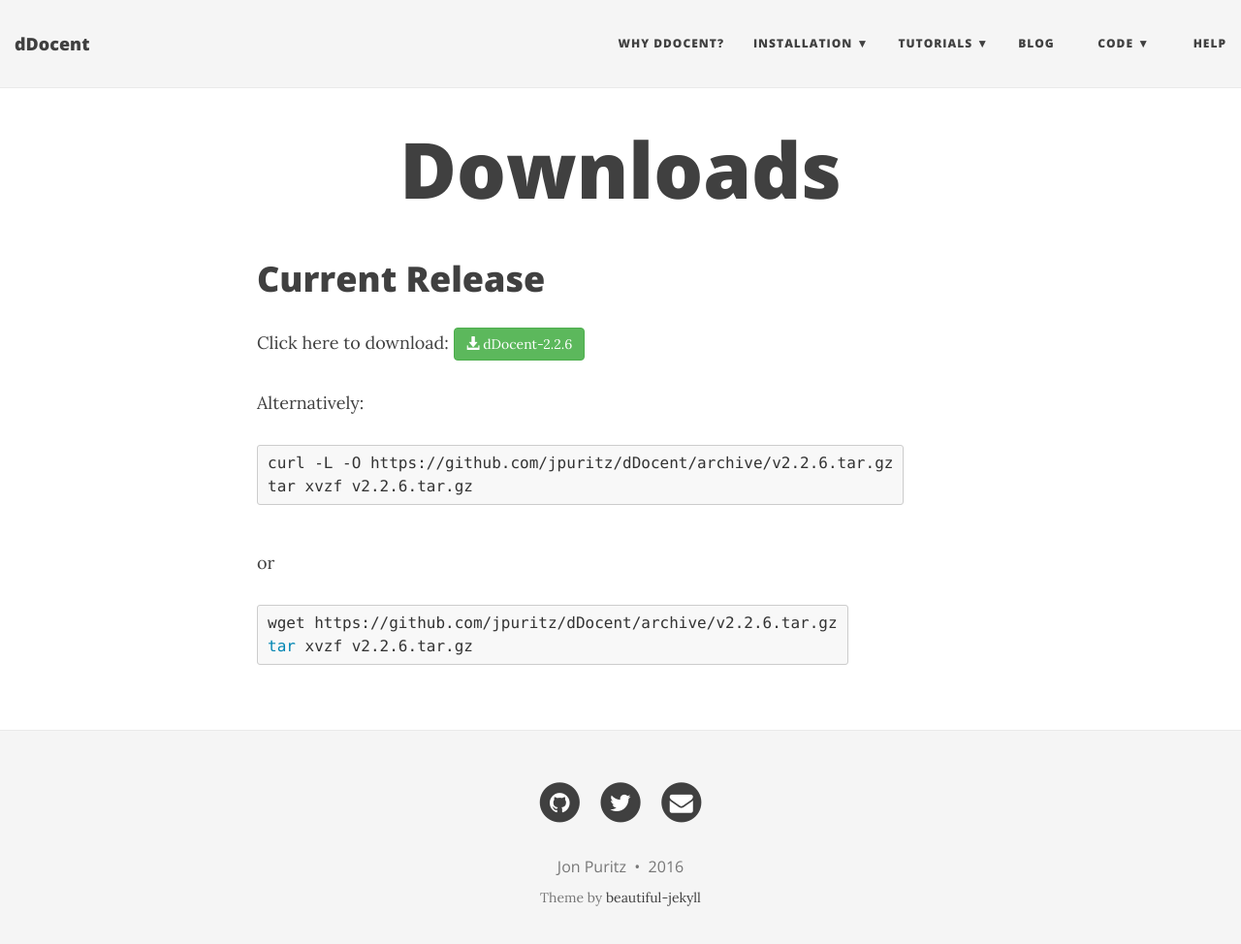
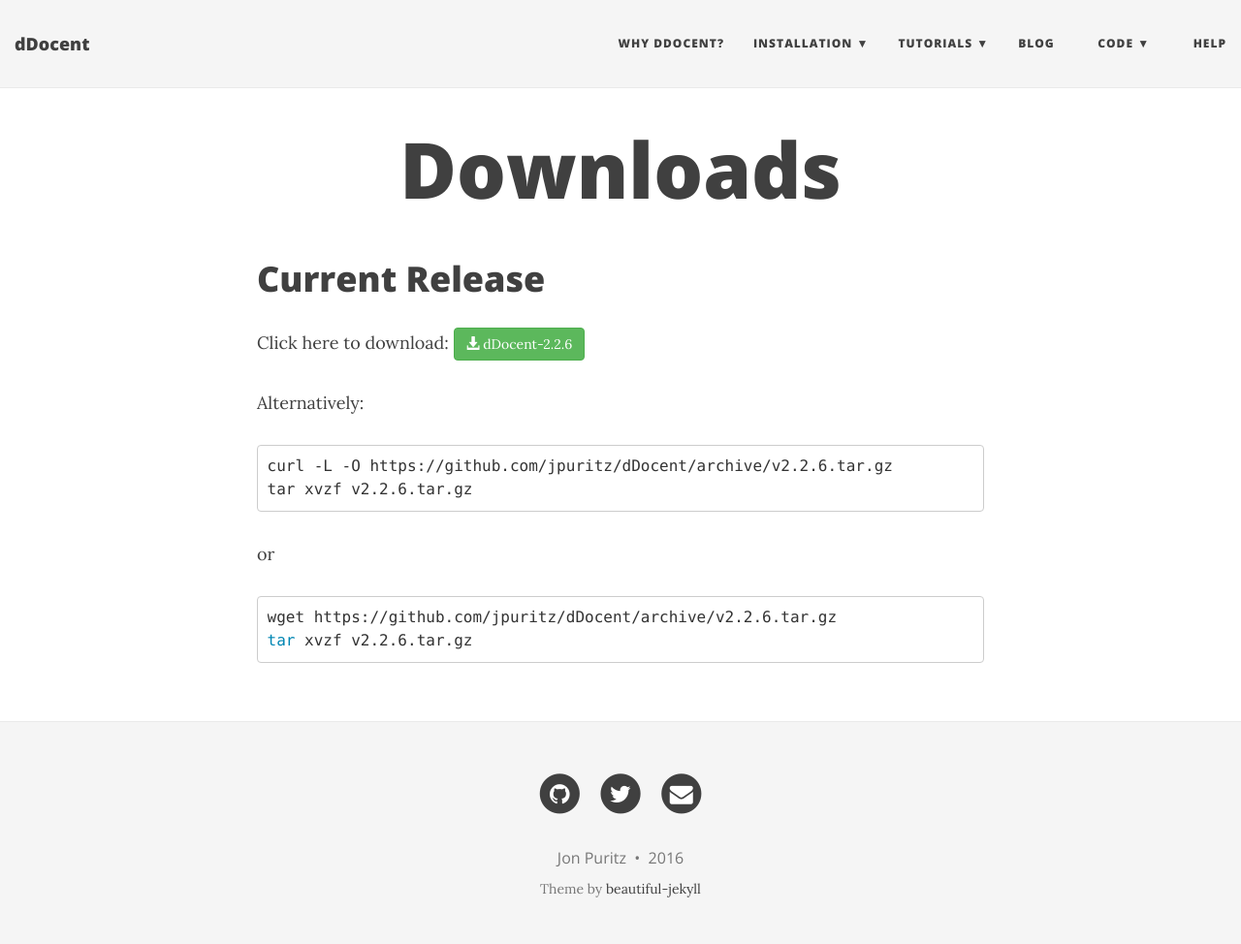
Before and after one commit to jpuritz/dDocent, a Jekyll site: the page built from downloads.md, in a window 1280 px wide and 987 px high. Shown: the top 974 px of the window at 97% size. Built offline with Jekyll 4.4.1, drawn with Linux system fonts in a browser that asks for light colours; nearby versions of some CDN libraries; library files that are not in the unit come from our copies.

Commit message:
Update pygment_highlights.css

```diff
--- a/css/pygment_highlights.css
+++ b/css/pygment_highlights.css
@@ -1,72 +1,68 @@
-/*
- * GitHub style for Pygments syntax highlighter, for use with Jekyll
- * Courtesy of GitHub.com
- */
-/* Make code block overflow */
-.highlight pre, pre, .highlight .hll {background-color: #f8f8f8; border: 1px solid #ccc; padding: 6px 10px; border-radius: 3px; }
-.highlight .c { color: #999988; font-style: italic; }
-.highlight .err { color: #a61717; background-color: #e3d2d2; }
-.highlight .k { font-weight: bold; }
-.highlight .o { font-weight: bold; }
-.highlight .cm { color: #999988; font-style: italic; }
-.highlight .cp { color: #999999; font-weight: bold; }
-.highlight .c1 { color: #999988; font-style: italic; }
-.highlight .cs { color: #999999; font-weight: bold; font-style: italic; }
-.highlight .gd { color: #000000; background-color: #ffdddd; }
-.highlight .gd .x { color: #000000; background-color: #ffaaaa; }
-.highlight .ge { font-style: italic; }
-.highlight .gr { color: #aa0000; }
-.highlight .gh { color: #999999; }
-.highlight .gi { color: #000000; background-color: #ddffdd; }
-.highlight .gi .x { color: #000000; background-color: #aaffaa; }
-.highlight .go { color: #888888; }
-.highlight .gp { color: #555555; }
-.highlight .gs { font-weight: bold; }
-.highlight .gu { color: #800080; font-weight: bold; }
-.highlight .gt { color: #aa0000; }
-.highlight .kc { font-weight: bold; }
-.highlight .kd { font-weight: bold; }
-.highlight .kn { font-weight: bold; }
-.highlight .kp { font-weight: bold; }
-.highlight .kr { font-weight: bold; }
-.highlight .kt { color: #445588; font-weight: bold; }
-.highlight .m { color: #009999; }
-.highlight .s { color: #dd1144; }
-.highlight .n { color: #333333; }
-.highlight .na { color: teal; }
-.highlight .nb { color: #0086b3; }
-.highlight .nc { color: #445588; font-weight: bold; }
-.highlight .no { color: teal; }
-.highlight .ni { color: purple; }
-.highlight .ne { color: #990000; font-weight: bold; }
-.highlight .nf { color: #990000; font-weight: bold; }
-.highlight .nn { color: #555555; }
-.highlight .nt { color: navy; }
-.highlight .nv { color: teal; }
-.highlight .ow { font-weight: bold; }
-.highlight .w { color: #bbbbbb; }
-.highlight .mf { color: #009999; }
-.highlight .mh { color: #009999; }
-.highlight .mi { color: #009999; }
-.highlight .mo { color: #009999; }
-.highlight .sb { color: #dd1144; }
-.highlight .sc { color: #dd1144; }
-.highlight .sd { color: #dd1144; }
-.highlight .s2 { color: #dd1144; }
-.highlight .se { color: #dd1144; }
-.highlight .sh { color: #dd1144; }
-.highlight .si { color: #dd1144; }
-.highlight .sx { color: #dd1144; }
-.highlight .sr { color: #009926; }
-.highlight .s1 { color: #dd1144; }
-.highlight .ss { color: #990073; }
-.highlight .bp { color: #999999; }
-.highlight .vc { color: teal; }
-.highlight .vg { color: teal; }
-.highlight .vi { color: teal; }
-.highlight .il { color: #009999; }
-.highlight .gc { color: #999; background-color: #EAF2F5; }
+/*hightling from https://github.com/mojombo/tpw/blob/master/css/syntax.css*/
+.highlight  { background: #ffffff; }
+.highlight .c { color: #999988; font-style: italic } /* Comment */
+.highlight .err { color: #a61717; background-color: #e3d2d2 } /* Error */
+.highlight .k { font-weight: bold } /* Keyword */
+.highlight .o { font-weight: bold } /* Operator */
+.highlight .cm { color: #999988; font-style: italic } /* Comment.Multiline */
+.highlight .cp { color: #999999; font-weight: bold } /* Comment.Preproc */
+.highlight .c1 { color: #999988; font-style: italic } /* Comment.Single */
+.highlight .cs { color: #999999; font-weight: bold; font-style: italic } /* Comment.Special */
+.highlight .gd { color: #000000; background-color: #ffdddd } /* Generic.Deleted */
+.highlight .gd .x { color: #000000; background-color: #ffaaaa } /* Generic.Deleted.Specific */
+.highlight .ge { font-style: italic } /* Generic.Emph */
+.highlight .gr { color: #aa0000 } /* Generic.Error */
+.highlight .gh { color: #999999 } /* Generic.Heading */
+.highlight .gi { color: #000000; background-color: #ddffdd } /* Generic.Inserted */
+.highlight .gi .x { color: #000000; background-color: #aaffaa } /* Generic.Inserted.Specific */
+.highlight .go { color: #888888 } /* Generic.Output */
+.highlight .gp { color: #555555 } /* Generic.Prompt */
+.highlight .gs { font-weight: bold } /* Generic.Strong */
+.highlight .gu { color: #aaaaaa } /* Generic.Subheading */
+.highlight .gt { color: #aa0000 } /* Generic.Traceback */
+.highlight .kc { font-weight: bold } /* Keyword.Constant */
+.highlight .kd { font-weight: bold } /* Keyword.Declaration */
+.highlight .kp { font-weight: bold } /* Keyword.Pseudo */
+.highlight .kr { font-weight: bold } /* Keyword.Reserved */
+.highlight .kt { color: #445588; font-weight: bold } /* Keyword.Type */
+.highlight .m { color: #009999 } /* Literal.Number */
+.highlight .s { color: #d14 } /* Literal.String */
+.highlight .na { color: #008080 } /* Name.Attribute */
+.highlight .nb { color: #0086B3 } /* Name.Builtin */
+.highlight .nc { color: #445588; font-weight: bold } /* Name.Class */
+.highlight .no { color: #008080 } /* Name.Constant */
+.highlight .ni { color: #800080 } /* Name.Entity */
+.highlight .ne { color: #990000; font-weight: bold } /* Name.Exception */
+.highlight .nf { color: #990000; font-weight: bold } /* Name.Function */
+.highlight .nn { color: #555555 } /* Name.Namespace */
+.highlight .nt { color: #000080 } /* Name.Tag */
+.highlight .nv { color: #008080 } /* Name.Variable */
+.highlight .ow { font-weight: bold } /* Operator.Word */
+.highlight .w { color: #bbbbbb } /* Text.Whitespace */
+.highlight .mf { color: #009999 } /* Literal.Number.Float */
+.highlight .mh { color: #009999 } /* Literal.Number.Hex */
+.highlight .mi { color: #009999 } /* Literal.Number.Integer */
+.highlight .mo { color: #009999 } /* Literal.Number.Oct */
+.highlight .sb { color: #d14 } /* Literal.String.Backtick */
+.highlight .sc { color: #d14 } /* Literal.String.Char */
+.highlight .sd { color: #d14 } /* Literal.String.Doc */
+.highlight .s2 { color: #d14 } /* Literal.String.Double */
+.highlight .se { color: #d14 } /* Literal.String.Escape */
+.highlight .sh { color: #d14 } /* Literal.String.Heredoc */
+.highlight .si { color: #d14 } /* Literal.String.Interpol */
+.highlight .sx { color: #d14 } /* Literal.String.Other */
+.highlight .sr { color: #009926 } /* Literal.String.Regex */
+.highlight .s1 { color: #d14 } /* Literal.String.Single */
+.highlight .ss { color: #990073 } /* Literal.String.Symbol */
+.highlight .bp { color: #999999 } /* Name.Builtin.Pseudo */
+.highlight .vc { color: #008080 } /* Name.Variable.Class */
+.highlight .vg { color: #008080 } /* Name.Variable.Global */
+.highlight .vi { color: #008080 } /* Name.Variable.Instance */
+.highlight .il { color: #009999 } /* Literal.Number.Integer.Long */
 
-.highlight pre {
-  display: inline-block;
-}
+/*formatting for code block with line numbers*/
+.highlight .lineno { border: none; border-radius: 0; border-right: solid 1px; color: #aaa; }
+.highlight .code pre { border: none; white-space: pre; overflow-x: auto; word-wrap: normal; }
+
+/*formatting for code block with no line numbers*/
+.highlight pre code { display: block; white-space: pre; overflow-x: auto; word-wrap: normal; }
```
